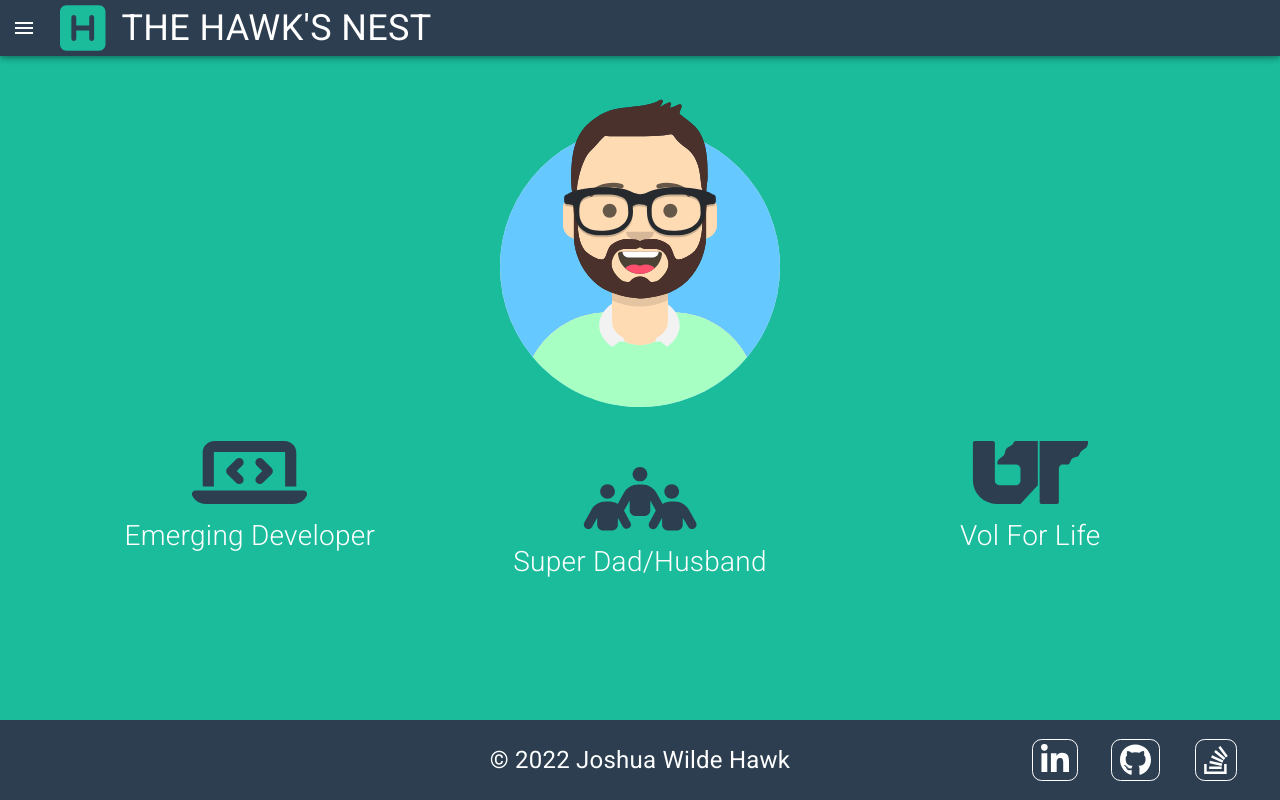
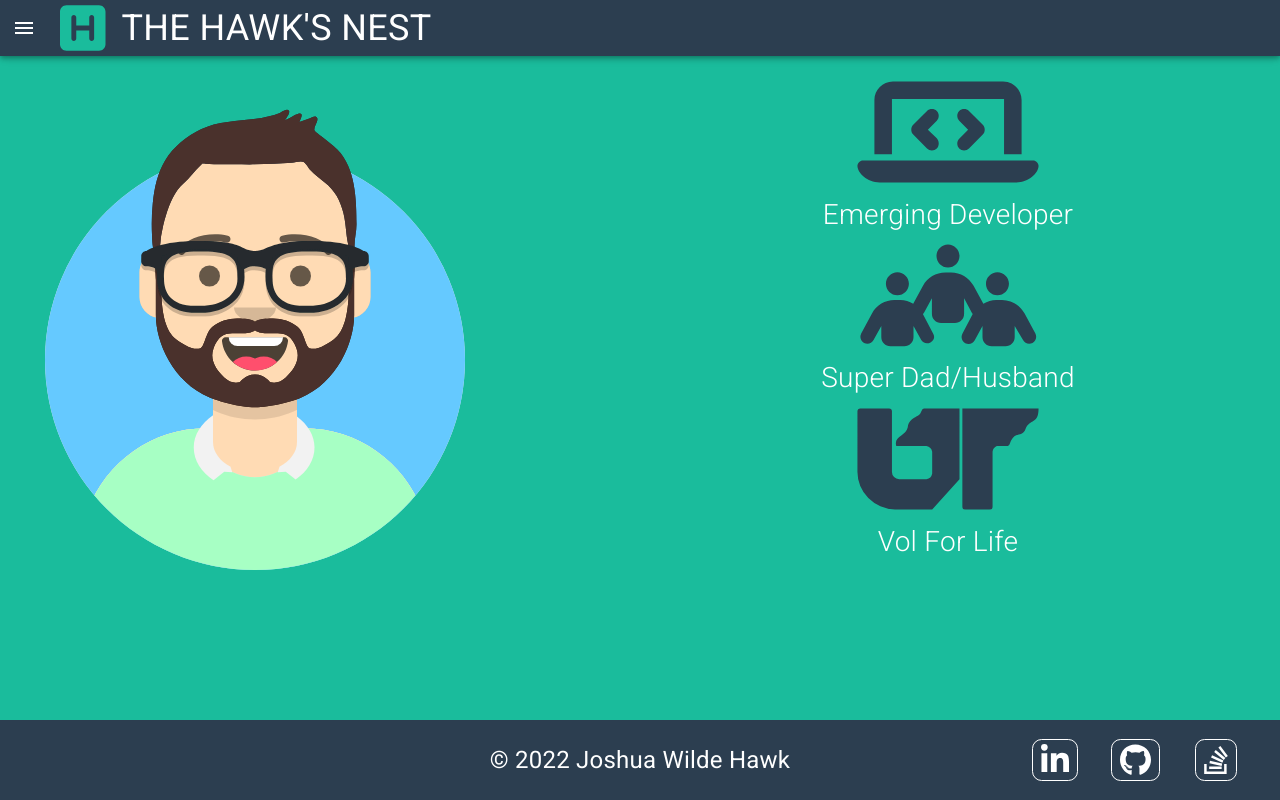
Before and after one commit to hawkjosh/portfolio, a React (Vite) app: page / in a window 1280 px wide. Built offline with nearby package versions, Linux system fonts and the light colour scheme.

Commit message:
update push, testing grid layout on home page

```diff
--- a/src/pages/Home.jsx
+++ b/src/pages/Home.jsx
@@ -54,7 +54,7 @@ export default function App() {
 
       {/* for laptop/desktop displays (horizontal layout) */}
 
-      <Laptop>
+      {/* <Laptop>
         <Box
           style={{ textAlign: 'center' }}
           >
@@ -126,6 +126,83 @@ export default function App() {
             </Box>
           </Box>
         </Box>
+      </Laptop> */}
+
+      <Laptop>
+        <div
+          style={{
+            display: 'grid',
+            gridTemplateColumns: '1fr 1fr'
+          }}
+          >
+          <img
+            src={myAvatar}
+            alt='Josh Hawk Avatar'
+            style={{width: '75%'}}
+          />
+          {/* <svg width="500" height="500" viewBox="0 0 100 100">
+              <circle r="50" cx="50" cy="50" fill="var(--secondary)" />
+          </svg> */}
+          <div
+            style={{
+              display: 'grid',
+              gridTemplateRows: '1fr 1fr 1fr',
+              textAlign: 'center'
+            }}
+            >
+            <div>
+              <Box
+                component='img'
+                src={laptop}
+                alt='Laptop Icon'
+                sx={{ width: '30%' }}
+              />
+              <Typography
+                sx={{
+                  fontWeight: '300',
+                  fontSize: '1.75rem',
+                  lineHeight: '3rem'
+                }}
+                >
+                Emerging Developer
+              </Typography>
+            </div>
+            <div>
+              <Box
+                component='img'
+                src={family}
+                alt='Family Icon'
+                sx={{ width: '30%' }}
+              />
+              <Typography
+                sx={{
+                  fontWeight: '300',
+                  fontSize: '1.75rem',
+                  lineHeight: '3rem'
+                }}
+                >
+                Super Dad/Husband
+              </Typography>
+            </div>
+            <div>
+              <Box
+                component='img'
+                src={tennessee}
+                alt='UT Icon'
+                sx={{ width: '30%' }}
+              />
+              <Typography
+                sx={{
+                  fontWeight: '300',
+                  fontSize: '1.75rem',
+                  lineHeight: '3rem'
+                }}
+                >
+                Vol For Life
+              </Typography>
+            </div>
+          </div>
+        </div>
       </Laptop>
 
       {/* for tablet displays (vertical layout) */}
```
Also changed, not shown: src/assets/styles/App.css (line endings or trailing spaces).
